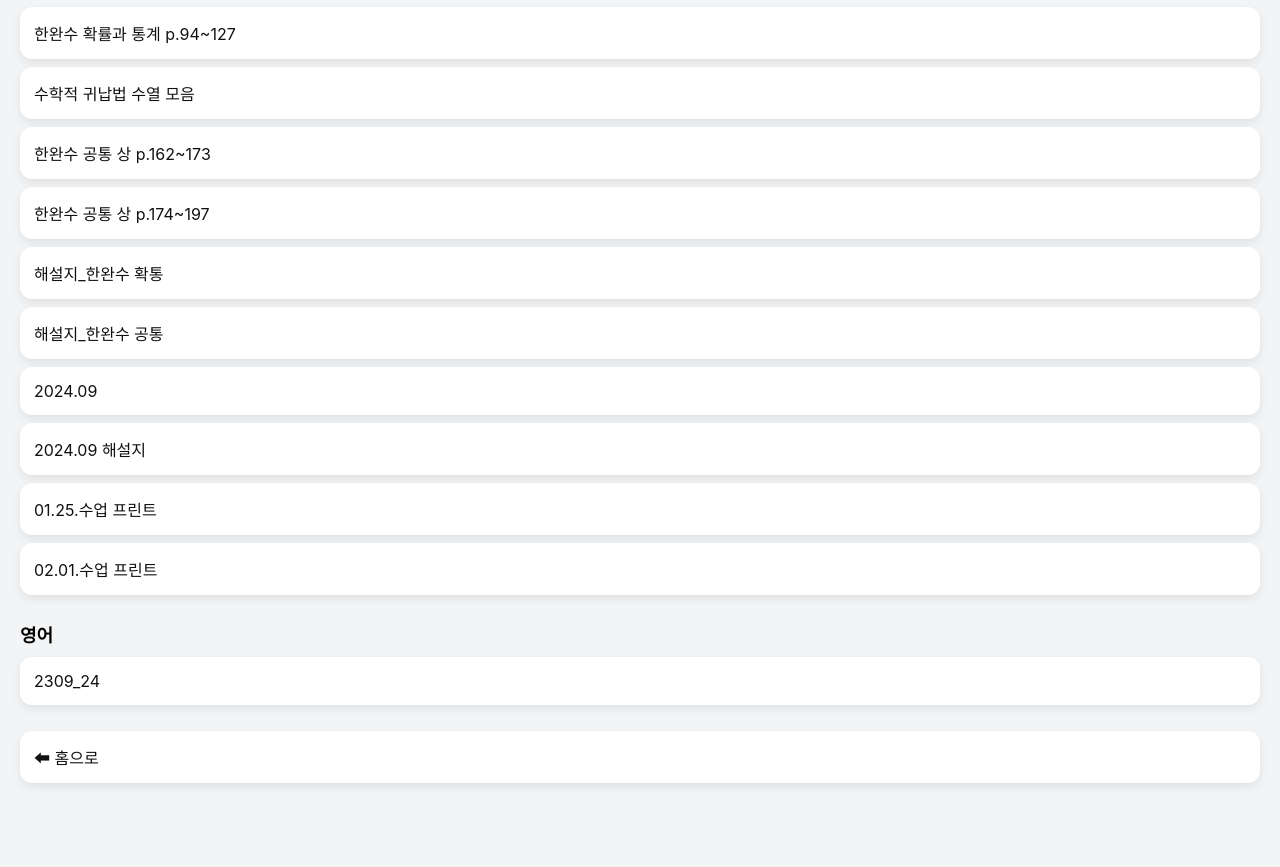
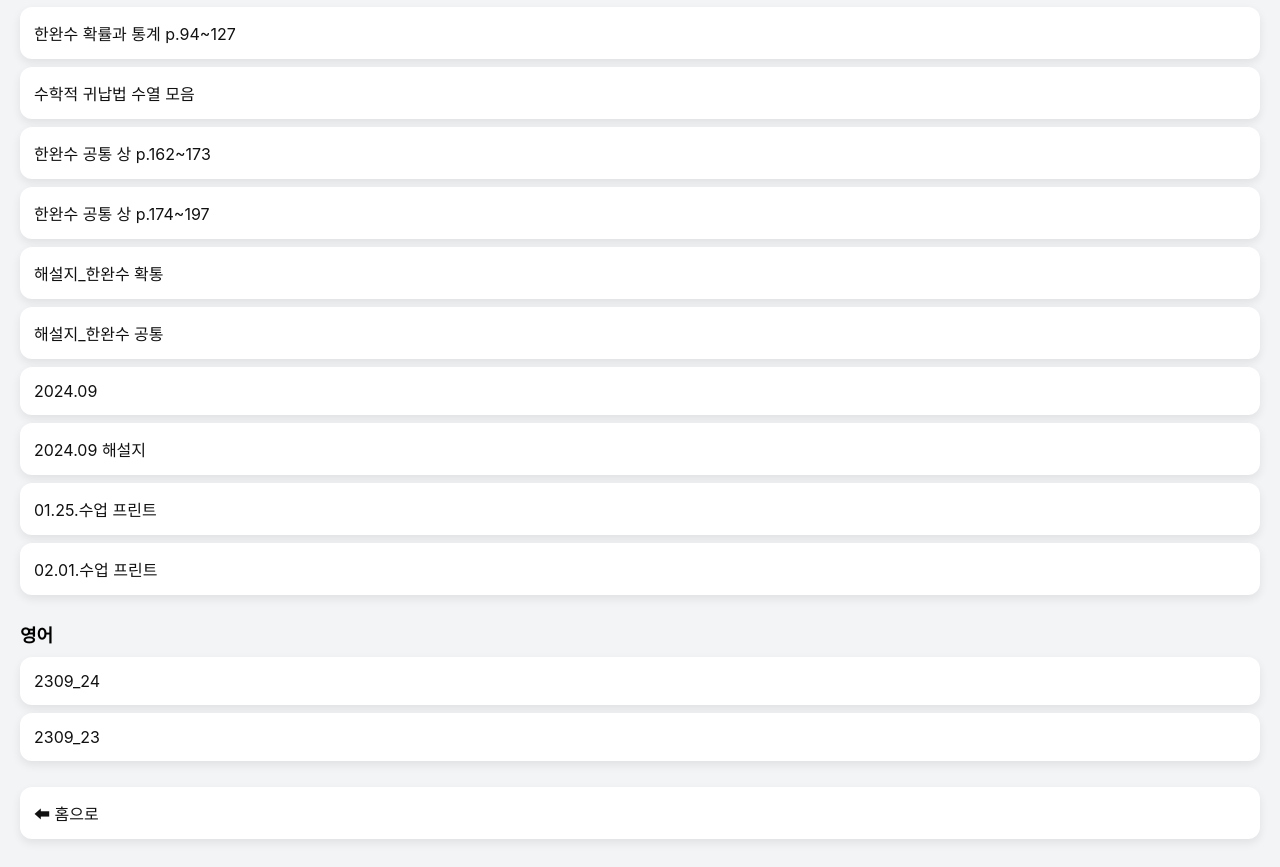
Before and after one commit to bg020730/Homework, a plain HTML site: page print.html in a window 1280 px wide. Shown: the part 116-983 px from the top of the page. Before the commit the page ends 927 px from the top, so only its background shows below. Drawn offline with Linux system fonts and the light colour scheme.

Commit message:
Update print.html

```diff
--- a/print.html
+++ b/print.html
@@ -70,6 +70,7 @@
     <div class="subject">
       <h2>영어</h2>
       <a class="pdf" href="pdf/english-1.pdf" download>2309_24</a>
+      <a class="pdf" href="pdf/english-2.pdf" download>2309_23</a>
     </div>
 
     <a class="pdf" href="index.html">⬅ 홈으로</a>
```
